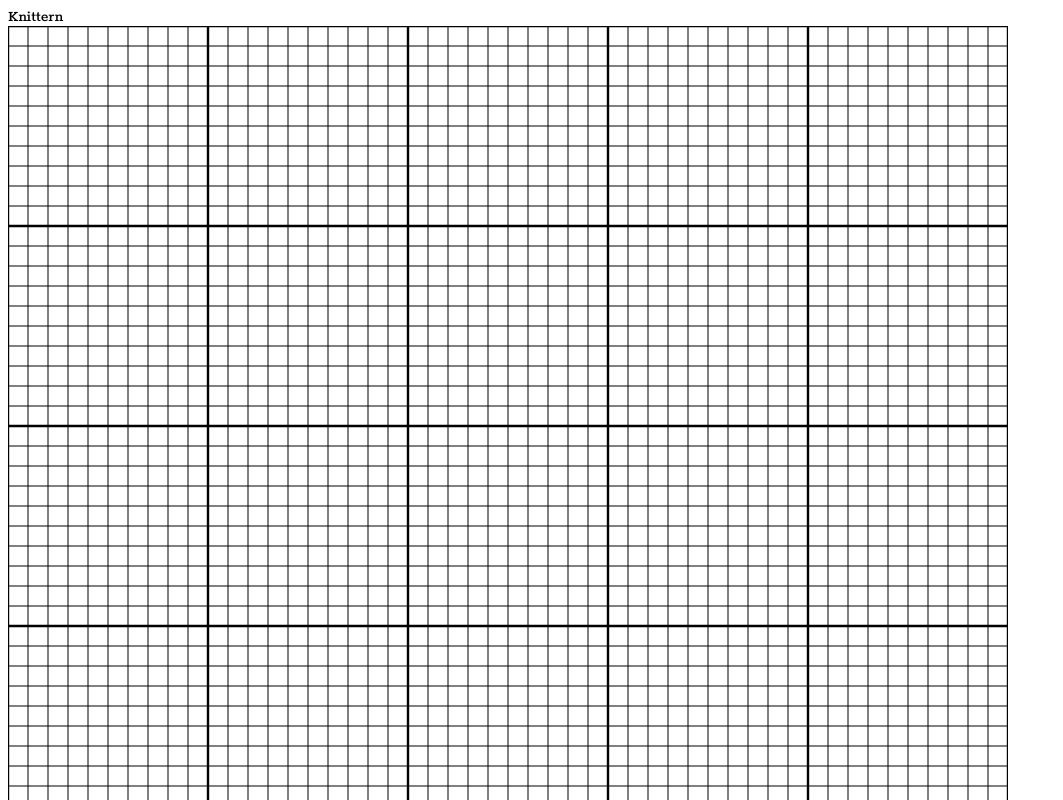
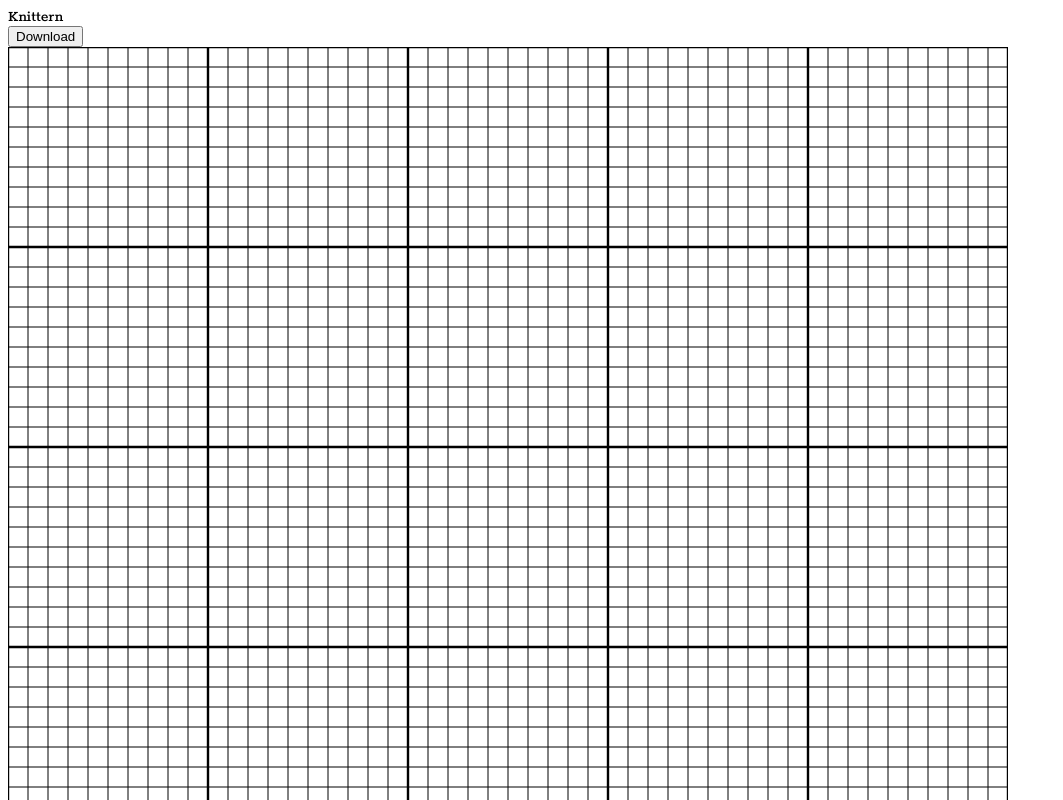
Before and after one commit to Michael115/Knittern, a Next.js app: page / in a window 1280 px wide. Shown: the top 800 px of the page, without its empty margins (0-1063 px from the left). Built offline with nearby package versions, Linux system fonts and the light colour scheme.

Commit message:
Basic ability to download

```diff
--- a/components/navbar.tsx
+++ b/components/navbar.tsx
@@ -2,7 +2,7 @@ import Link from "next/link";
 
 export function NavBar() {
   return (
-    <div className="flex relative w-full h-16">
+    <div className="flex relative w-full h-16 print:hidden">
       <div
         style={{ fontFamily: "Rokkitt" }}
         className="flex px-4 p-1 absolute inset-x-0 top-0 bg-blue items-center justify-start text-gray-text text-4xl"
--- a/components/patternCanvas.tsx
+++ b/components/patternCanvas.tsx
@@ -188,8 +188,25 @@ export const PatternCanvas: React.FC<Canvas> = ({ width, height }) => {
     drawPattern(ctx, pattern.current);
   };
 
+  function download() {
+    var canvas = document.getElementById("canvas");
+    var url = canvasRef.current.toDataURL("image/png");
+    var link = document.createElement("a");
+    link.download = "filename.png";
+    link.href = url;
+    link.click();
+  }
+
   return (
-    <div className={"flex flex-row gap-x-8"}>
+    <div className={"flex flex-row gap-x-4"}>
+      <div>
+        <button
+          className="bg-blue-500 hover:bg-blue-700 text-white font-bold py-2 px-4 rounded"
+          onClick={() => download()}
+        >
+          Download
+        </button>
+      </div>
       <div>
         <canvas
           onMouseDown={mouseDown}
@@ -202,13 +219,13 @@ export const PatternCanvas: React.FC<Canvas> = ({ width, height }) => {
           height={height}
         ></canvas>
       </div>
-      <div className={"flex flex-col gap-y-10"}>
-        <button
+      <div className={"flex flex-col gap-y-10 print:hidden"}>
+        {/* <button
           className="bg-red-500 hover:bg-blue-700 text-white font-bold py-2 px-4 rounded"
           onClick={() => (currentColor.current = "nodraw")}
         >
           Clear
-        </button>
+        </button> */}
 
         <ColorPicker
           width={200}
--- a/pages/index.tsx
+++ b/pages/index.tsx
@@ -16,7 +16,7 @@ export default function Home() {
         <PatternCanvas width={1000} height={1000} />
       </div>
 
-      <footer className="flex items-center justify-center w-full">
+      <footer className="flex items-center justify-center w-full print:hidden">
         &copy; Michael Gillon {new Date().getFullYear()}
       </footer>
     </div>
```
